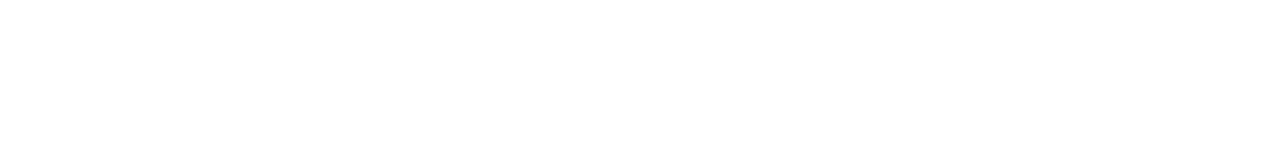
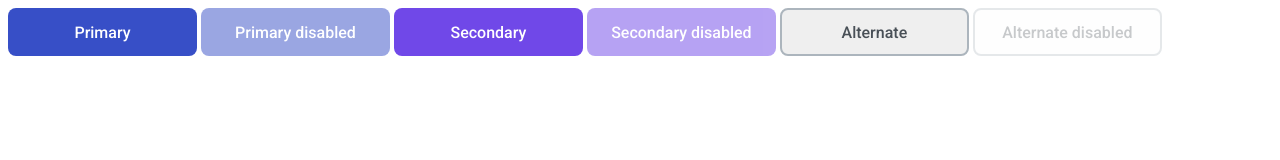
Before and after one commit to js-tasks-ru/htmlcss-20231027_ilya-kopturevskiy, a website: page 03-lection1/01-button/index.html in a window 1280 px wide. Drawn offline with Linux system fonts and the light colour scheme.

Commit message:
Задача про кнопки.

```diff
--- a/03-lection1/01-button/button.css
+++ b/03-lection1/01-button/button.css
@@ -1 +1,72 @@
-/* Стилизация кнопки */
+@import "../../assets/css/main.css";
+
+.button {
+    width: 189px;
+    height: 48px;
+    flex-shrink: 0;
+    border-radius: 8px;
+    text-align: center;
+    font-family: Roboto, sans-serif;
+    font-size: 16px;
+    font-style: normal;
+    font-weight: 500;
+    line-height: normal;
+    transition: var(--transition);
+}
+
+
+/*Primary*/
+.button__primary {
+    background: var(--primary);
+    color: var(--white);
+    border: var(--none);
+}
+.button__primary-hover:hover {
+    background-color: var(--primary-hover);
+}
+
+
+/*Secondary*/
+.button__secondary {
+    background: var(--secondary);
+    color: var(--white);
+    border: var(--none);
+}
+.button__secondary-hover:hover {
+    background-color: var(--secondary-hover);
+}
+
+
+/*Alternate*/
+.button__alternate {
+    color: var(--grey-4);
+    border: 2px solid var(--grey-3);
+    box-shadow: none;
+}
+.button__alternate-hover:hover {
+    border-color: var(--black);
+}
+
+
+/*Disabled*/
+.button__disabled-05:disabled {
+    opacity: 0.5;
+}
+.button__disabled-03:disabled {
+    opacity: 0.3;
+}
+
+
+/*Active*/
+.button__active-05:active {
+    opacity: 0.5;
+}
+.button__active-03:active {
+    opacity: 0.3;
+}
+
+
+/*Cursor*/
+.button__cursor {
+    cursor: pointer;
+}
--- a/03-lection1/01-button/index.html
+++ b/03-lection1/01-button/index.html
@@ -1,11 +1,58 @@
 <!DOCTYPE html>
-<!-- Страница с кнопкой -->
 <html lang="ru">
     <head>
+        <title>Buttons</title>
         <link rel="stylesheet" href="../../assets/css/main.css">
         <link rel="stylesheet" href="./button.css">
     </head>
-    <body>
-
+    <body class="temporarily">
+        <button class="
+                        button
+                        button__primary
+                        button__primary-hover
+                        button__active-05
+                        button__cursor
+                        ">
+            Primary
+        </button>
+        <button class="
+                        button
+                        button__primary
+                        button__disabled-05
+                        " disabled>
+            Primary disabled
+        </button>
+        <button class="
+                        button
+                        button__secondary
+                        button__secondary-hover
+                        button__active-05
+                        button__cursor
+                        ">
+            Secondary
+        </button>
+        <button class="
+                        button
+                        button__secondary
+                        button__disabled-05
+                        " disabled>
+            Secondary disabled
+        </button>
+        <button class="
+                        button
+                        button__alternate
+                        button__alternate-hover
+                        button__active-03
+                        button__cursor
+                        ">
+            Alternate
+        </button>
+        <button class="
+                        button
+                        button__alternate
+                        button__disabled-03
+                        " disabled>
+            Alternate disabled
+        </button>
     </body>
 </html>
--- a/assets/css/main.css
+++ b/assets/css/main.css
@@ -2,6 +2,8 @@
 @import "../../components/header/header.css";
 @import "../../components/main/section/section.css";
 @import "../../components/footer/footer.css";
+@import "../../03-lection1/01-button/button.css";
+
 
 :root {
     --white: #ffffff;
@@ -14,12 +16,16 @@
     --grey-2: #DDE2E5;
     --grey-3: #ACB5BD;
     --grey-4: #495057;
+    --primary-hover: #2342C0;
+    --secondary-hover: #5028C6;
 
     --error: var(--red);
     --success: var(--blue);
 
     --primary: var(--blue);
     --secondary: var(--purple);
+    --none: var(--none);
+    --transition: opacity 200ms ease-in-out, background 200ms ease-in-out, border 200ms ease-in-out;
 }
 
 * {
```
